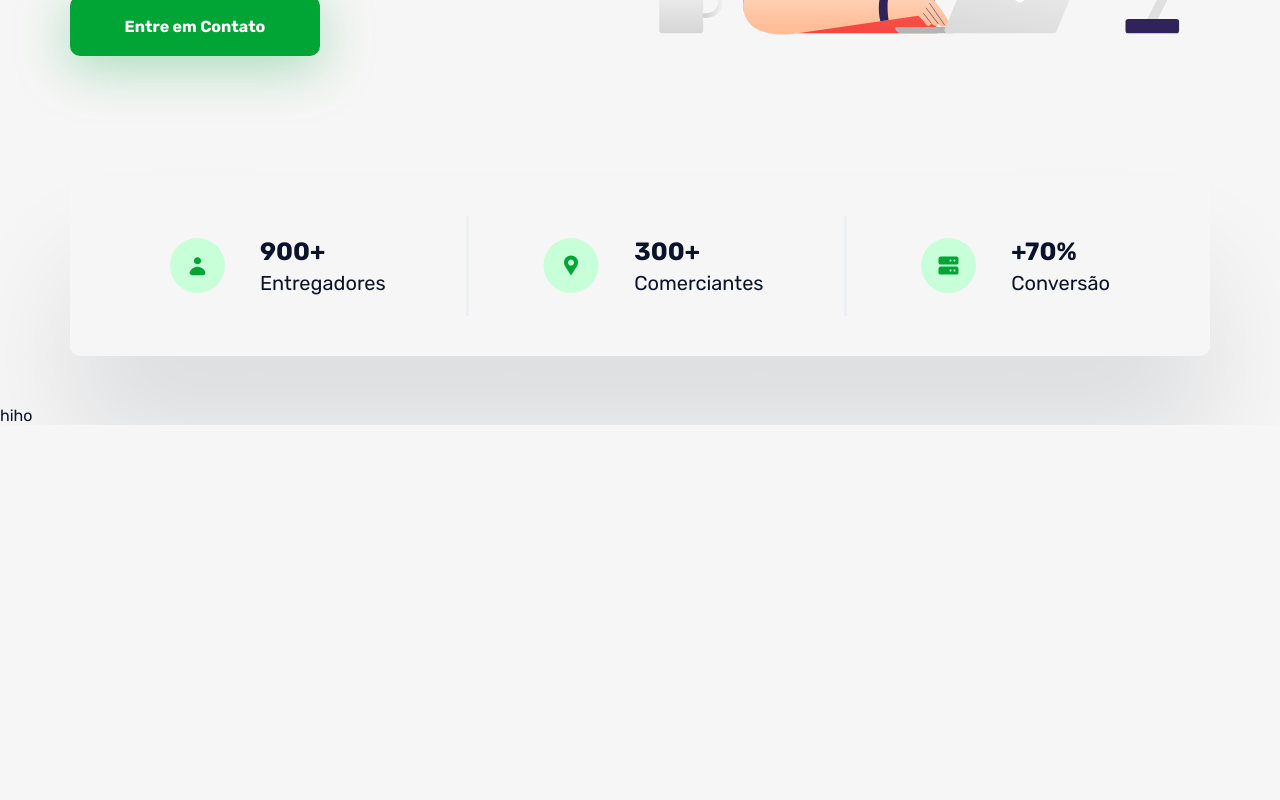
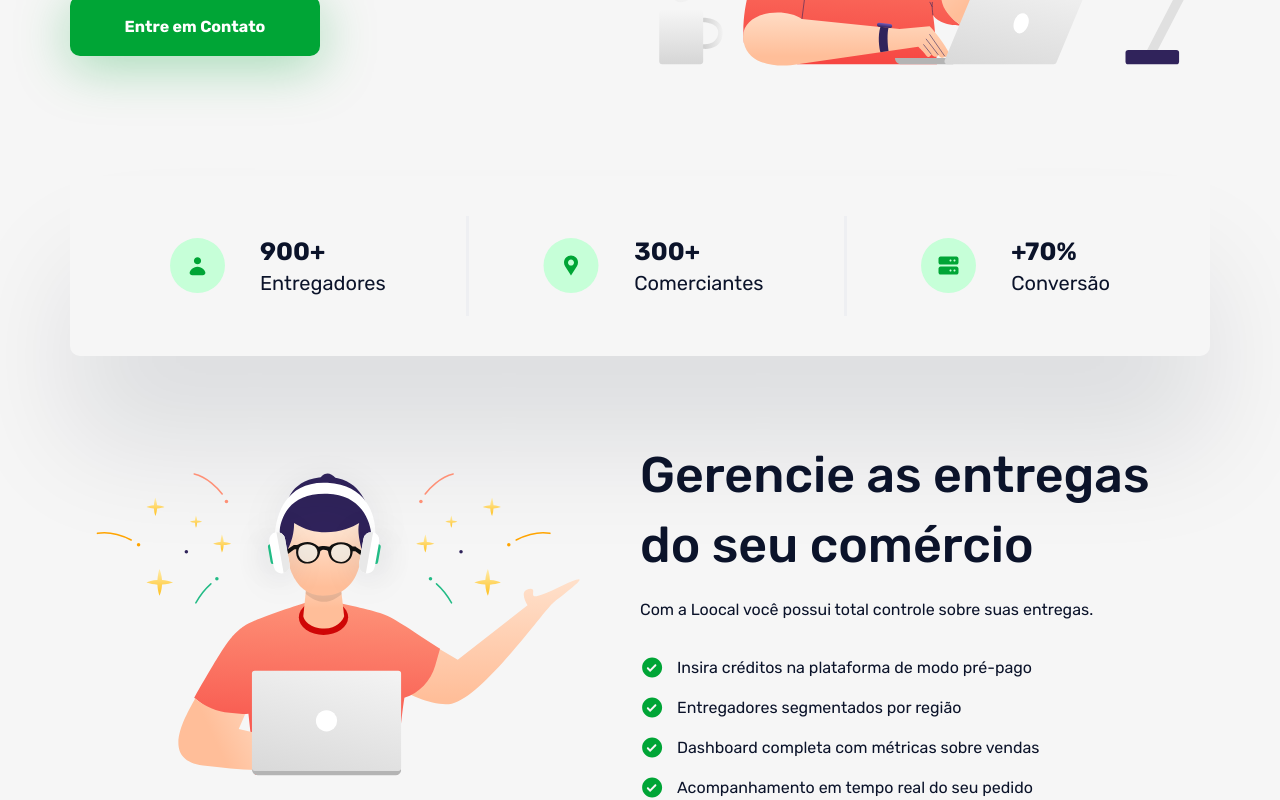
Before and after one commit to daanielcruz/test-frontend, a React (Create React App) app: page / in a window 1280 px wide. Shown: the part 443-1243 px from the top of the page. Before the commit the page ends 868 px from the top, so only its background shows below. Built offline with nearby package versions, Linux system fonts and the light colour scheme.

Commit message:
:pushpin: chore: add main features section | some changes in header and in secondary features

```diff
--- a/src/components/Header/styles.ts
+++ b/src/components/Header/styles.ts
@@ -12,7 +12,7 @@ export const Content = styled.div`
   display: flex;
   flex-direction: column-reverse;
   justify-content: space-between;
-  align-items: center;
+  align-items: flex-end;
   width: 100%;
 
   @media (min-width: 992px) {
@@ -112,6 +112,7 @@ export const ImgContainer = styled.div`
   @media (min-width: 992px) {
     justify-content: flex-end;
     align-items: flex-end;
+    margin-bottom: -10px;
   }
 `;
 
--- a/src/components/MainFeaturesSection/index.tsx
+++ b/src/components/MainFeaturesSection/index.tsx
@@ -1,12 +1,53 @@
 import React from "react";
 
-import { Container } from "./styles";
+import featuresImg from "../../assets/img/illustration-features.svg";
+import checkedCircle from "../../assets/img/checked.svg";
+
+import {
+  Container,
+  Content,
+  ImgContainer,
+  Presentation,
+  PresentationImg,
+  Slogan,
+  Title,
+  Features,
+  Feature,
+} from "./styles";
 
 const MainFeaturesSection: React.FC = () => {
   return (
-    <div>
-      <h1>hiho</h1>
-    </div>
+    <Container>
+      <Content>
+        <ImgContainer>
+          <PresentationImg src={featuresImg} alt="Imagem de Apresentação" />
+        </ImgContainer>
+        <Presentation>
+          <Title>Gerencie as entregas do seu comércio</Title>
+          <Slogan>
+            Com a Loocal você possui total controle sobre suas entregas.
+          </Slogan>
+          <Features>
+            <Feature>
+              <img src={checkedCircle} alt="Checado" />
+              <span>Insira créditos na plataforma de modo pré-pago</span>
+            </Feature>
+            <Feature>
+              <img src={checkedCircle} alt="Checado" />
+              <span>Entregadores segmentados por região</span>
+            </Feature>
+            <Feature>
+              <img src={checkedCircle} alt="Checado" />
+              <span>Dashboard completa com métricas sobre vendas</span>
+            </Feature>
+            <Feature>
+              <img src={checkedCircle} alt="Checado" />
+              <span>Acompanhamento em tempo real do seu pedido</span>
+            </Feature>
+          </Features>
+        </Presentation>
+      </Content>
+    </Container>
   );
 };
 
--- a/src/components/MainFeaturesSection/styles.ts
+++ b/src/components/MainFeaturesSection/styles.ts
@@ -1,3 +1,108 @@
 import styled from "styled-components";
 
-export const Container = styled.section``;
+export const Container = styled.header`
+  display: flex;
+  flex-direction: column;
+  align-items: center;
+`;
+
+export const Content = styled.div`
+  padding: 5%;
+  display: flex;
+  flex-direction: column;
+  justify-content: space-between;
+  align-items: center;
+  width: 100%;
+
+  @media (min-width: 992px) {
+    padding: 5% 0 0 0;
+    flex-direction: row;
+    width: 880px;
+  }
+
+  @media (min-width: 1200px) {
+    width: 1140px;
+  }
+`;
+
+export const Presentation = styled.div`
+  margin-top: 20px;
+  display: flex;
+  flex-direction: column;
+  align-items: center;
+
+  @media (min-width: 992px) {
+    width: 50%;
+    align-items: flex-start;
+  }
+`;
+
+export const ImgContainer = styled.div`
+  display: flex;
+  justify-content: center;
+  height: 100%;
+  @media (min-width: 992px) {
+    justify-content: flex-end;
+    align-items: flex-end;
+    margin-bottom: -10px;
+  }
+`;
+
+export const PresentationImg = styled.img`
+  width: 95%;
+`;
+
+export const Title = styled.h1`
+  text-align: center;
+  font-weight: 500;
+  font-size: 24px;
+
+  > span {
+    font-size: 24px;
+  }
+
+  @media (min-width: 992px) {
+    text-align: unset;
+    font-weight: 500;
+    font-size: 35px;
+    line-height: 55px;
+
+    > span {
+      font-size: 35px;
+    }
+  }
+
+  @media (min-width: 1200px) {
+    font-size: 50px;
+    line-height: 70px;
+    > span {
+      font-size: 50px;
+    }
+  }
+`;
+
+export const Slogan = styled.span`
+  text-align: center;
+  line-height: 30px;
+  margin-top: 15px;
+  margin-bottom: 15px;
+
+  @media (min-width: 992px) {
+    text-align: unset;
+  }
+`;
+
+export const Features = styled.div`
+  > div {
+    margin-top: 15px;
+  }
+`;
+
+export const Feature = styled.div`
+  display: flex;
+  align-items: center;
+
+  > img {
+    margin-right: 12px;
+  }
+`;
--- a/src/components/SecondaryFeaturesBox/index.tsx
+++ b/src/components/SecondaryFeaturesSection/index.tsx
@@ -13,7 +13,7 @@ import {
   Divider,
 } from "./styles";
 
-const SecondaryFeaturesBox: React.FC = () => {
+const SecondaryFeaturesSection: React.FC = () => {
   return (
     <Container>
       <Content>
@@ -45,4 +45,4 @@ const SecondaryFeaturesBox: React.FC = () => {
   );
 };
 
-export default SecondaryFeaturesBox;
+export default SecondaryFeaturesSection;
--- a/src/components/SecondaryFeaturesBox/styles.ts
+++ b/src/components/SecondaryFeaturesSection/styles.ts
@@ -4,7 +4,6 @@ export const Container = styled.section`
   display: flex;
   justify-content: center;
   margin-top: 20px;
-  margin-bottom: 50px;
 `;
 
 export const Content = styled.div`
--- a/src/pages/Landing/index.tsx
+++ b/src/pages/Landing/index.tsx
@@ -2,7 +2,7 @@ import React from "react";
 
 import NavBar from "../../components/NavBar";
 import Header from "../../components/Header";
-import SecondaryFeaturesBox from "../../components/SecondaryFeaturesBox";
+import SecondaryFeaturesSection from "../../components/SecondaryFeaturesSection";
 import MainFeaturesSection from "../../components/MainFeaturesSection";
 
 const Landing: React.FC = () => {
@@ -10,7 +10,7 @@ const Landing: React.FC = () => {
     <>
       <NavBar />
       <Header />
-      <SecondaryFeaturesBox />
+      <SecondaryFeaturesSection />
       <MainFeaturesSection />
     </>
   );
```
Also changed, not shown: src/assets/img/checked.svg (added), src/assets/img/illustration-features.svg (added).
